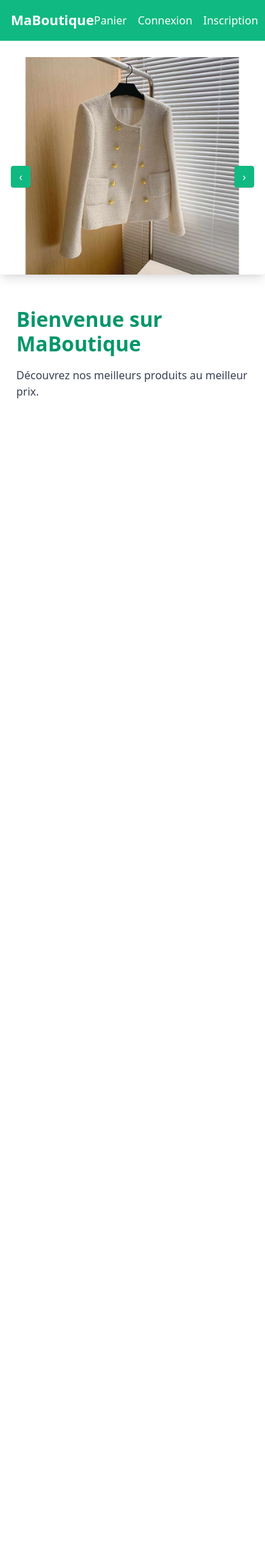
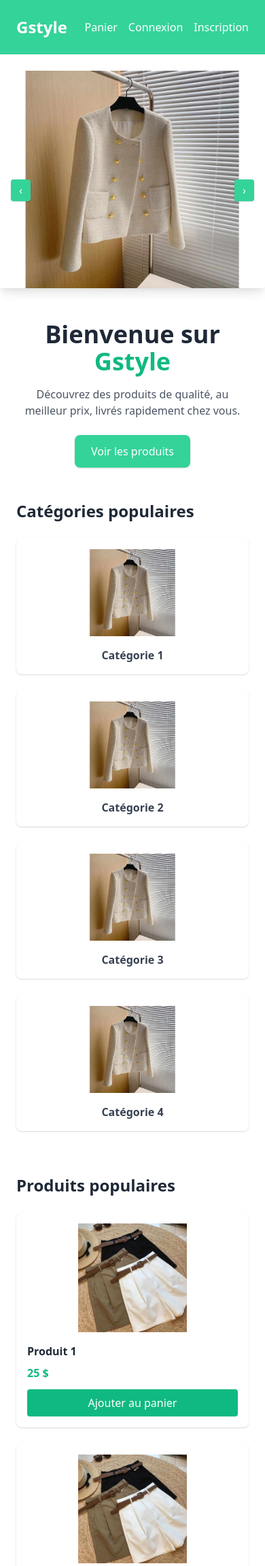
Before and after one commit to danielkankonde/App-fullstack-e-commerce-avec-Django-html-tailwindCss-et-Alpine.js, a Django app: page / in a window 390 px wide. Shown: the top 2304 px of the page at 68% size. Before the commit the page ends 586 px from the top, so only its background shows below. Run offline with Django 5.2, Linux system fonts and the light colour scheme.

Commit message:
design de la page d'accueil home.html

```diff
--- a/ecommerce/templates/base.html
+++ b/ecommerce/templates/base.html
@@ -10,9 +10,9 @@
 <body class="bg-white text-black overflow-x-hidden">
 
 <!-- Navbar -->
-<nav class="bg-green-500 p-4 flex justify-between items-center">
+<nav class="bg-green-400 p-6 flex justify-between items-center">
     <div>
-        <a href="{% url 'home' %}" class="font-bold text-white text-xl">MaBoutique</a>
+        <a href="{% url 'home' %}" class="font-bold text-white text-2xl"><strong class="text-2xl color-green font-bold">G</strong>style</a>
     </div>
 
     <div class="flex items-center space-x-4">
@@ -58,13 +58,13 @@
     <!-- Boutons précédent / suivant -->
     <button
         @click="current = current === 0 ? images.length - 1 : current - 1"
-        class="absolute left-4 top-1/2 -translate-y-1/2 bg-green-500 text-white px-3 py-1 rounded shadow">
+        class="absolute left-4 top-1/2 -translate-y-1/2 bg-green-400 text-white px-3 py-1 rounded shadow">
         ‹
     </button>
 
     <button
         @click="current = current === images.length - 1 ? 0 : current + 1"
-        class="absolute right-4 top-1/2 -translate-y-1/2 bg-green-500 text-white px-3 py-1 rounded shadow">
+        class="absolute right-4 top-1/2 -translate-y-1/2 bg-green-400 text-white px-3 py-1 rounded shadow">
         ›
     </button>
 </div>
@@ -75,5 +75,51 @@
     {% block content %}{% endblock %}
 </div>
 
+<!-- FOOTER -->
+<footer class="bg-gray-900 text-gray-200 mt-10">
+    <div class="max-w-7xl mx-auto px-6 py-10 grid grid-cols-1 md:grid-cols-3 gap-8">
+
+        <!-- À propos -->
+        <div>
+            <h3 class="text-lg font-semibold mb-4">MaBoutique</h3>
+            <p class="text-sm text-gray-400">
+                Votre boutique e-commerce de confiance pour des vêtements modernes
+                et de qualité.
+            </p>
+        </div>
+
+        <!-- Adresse & horaires -->
+        <div>
+            <h3 class="text-lg font-semibold mb-4">Adresse & Horaires</h3>
+            <p class="text-sm text-gray-400">
+                📍 Avenue du Commerce, Kinshasa<br>
+                🕘 Lundi : 08h00 – 18h00<br>
+                🕘 Mardi : 08h00 – 18h00<br>
+                🕘 Mercredi : 08h00 – 18h00<br>
+                🕘 Jeudi : 08h00 – 18h00<br>
+                🕘 Vendredi : 08h00 – 18h00<br>
+                🕘 Samedi : 08h00 – 15h00<br>
+                ❌ Dimanche : Fermé
+            </p>
+        </div>
+
+        <!-- Réseaux sociaux -->
+        <div>
+            <h3 class="text-lg font-semibold mb-4">Suivez-nous</h3>
+            <div class="flex space-x-4">
+                <a href="#" class="hover:text-green-400 transition">Facebook</a>
+                <a href="#" class="hover:text-green-400 transition">Instagram</a>
+                <a href="#" class="hover:text-green-400 transition">WhatsApp</a>
+            </div>
+        </div>
+
+    </div>
+
+    <!-- Copyright -->
+    <div class="border-t border-gray-700 text-center py-4 text-sm text-gray-400">
+        © {{ now|date:"Y" }} MaBoutique — Tous droits réservés
+    </div>
+</footer>
+
 </body>
 </html>
--- a/ecommerce/templates/home.html
+++ b/ecommerce/templates/home.html
@@ -1,11 +1,88 @@
 {% extends "base.html" %}
+{% load static %}
+
+{% block title %}Accueil | MaBoutique{% endblock %}
 
 {% block content %}
-<h1 class="text-3xl font-bold text-green-600 mb-4">
-    Bienvenue sur MaBoutique
-</h1>
 
-<p class="text-gray-700">
-    Découvrez nos meilleurs produits au meilleur prix.
-</p>
+<!-- HERO TEXTE -->
+<section class="text-center mb-12">
+    <h1 class="text-4xl font-extrabold text-gray-800">
+        Bienvenue sur <span class="text-green-500">Gstyle</span>
+    </h1>
+    <p class="mt-4 text-gray-600 max-w-2xl mx-auto">
+        Découvrez des produits de qualité, au meilleur prix, livrés rapidement chez vous.
+    </p>
+    <a href="{% url 'products:list_products' %}"
+       class="inline-block mt-6 bg-green-400 text-white px-6 py-3 rounded-lg shadow hover:bg-green-600 transition">
+        Voir les produits
+    </a>
+</section>
+
+<!-- CATEGORIES -->
+<section class="mb-16">
+    <h2 class="text-2xl font-bold mb-6 text-gray-800">
+        Catégories populaires
+    </h2>
+
+    <div class="grid grid-cols-1 sm:grid-cols-2 md:grid-cols-4 gap-6">
+        {% for cat in "1234" %}
+        <div class="bg-white rounded-lg shadow hover:shadow-lg transition p-4 text-center">
+            <img src="{% static 'images/prod1.jpg' %}" class="h-32 mx-auto object-contain" alt="">
+            <h3 class="mt-4 font-semibold text-gray-700">Catégorie {{ cat }}</h3>
+        </div>
+        {% endfor %}
+    </div>
+</section>
+
+<!-- PRODUITS POPULAIRES -->
+<section class="mb-16">
+    <h2 class="text-2xl font-bold mb-6 text-gray-800">
+        Produits populaires
+    </h2>
+
+    <div class="grid grid-cols-1 sm:grid-cols-2 md:grid-cols-4 gap-6">
+        {% for prod in "1234" %}
+        <div class="bg-white rounded-lg shadow hover:shadow-lg transition p-4">
+            <img src="{% static 'images/prod2.jpg' %}" class="h-40 w-full object-contain" alt="">
+            <h3 class="mt-4 font-semibold text-gray-800">Produit {{ prod }}</h3>
+            <p class="text-green-500 font-bold mt-2">25 $</p>
+            <a href="#"
+               class="block mt-3 bg-green-500 text-white text-center py-2 rounded hover:bg-green-600 transition">
+                Ajouter au panier
+            </a>
+        </div>
+        {% endfor %}
+    </div>
+</section>
+
+<!-- AVANTAGES -->
+<section class="bg-gray-100 rounded-lg p-8 mb-16">
+    <div class="grid grid-cols-1 md:grid-cols-3 gap-6 text-center">
+        <div class="bg-green-400 p-4 text-white rounded-lg">
+            <h3 class="font-bold text-lg">Livraison rapide</h3>
+            <p class="text-white-600 mt-2">Partout en RDC</p>
+        </div>
+        <div class="bg-green-400 p-4 text-white rounded-lg">
+            <h3 class="font-bold text-lg">Paiement sécurisé</h3>
+            <p class="text-white-600 mt-2">Mobile Money & Carte</p>
+        </div>
+        <div class="bg-green-400 p-4 text-white rounded-lg">
+            <h3 class="font-bold text-lg">Support 24/7</h3>
+            <p class="text-white-600 mt-2">Toujours à votre écoute</p>
+        </div>
+    </div>
+</section>
+
+<!-- CALL TO ACTION -->
+<section class="text-center mb-10">
+    <h2 class="text-2xl font-bold text-gray-800">
+        Prêt à faire votre shopping ?
+    </h2>
+    <a href="{% url 'products:list_products' %}"
+       class="inline-block mt-4 bg-green-500 text-white px-8 py-3 rounded-lg shadow hover:bg-green-600 transition">
+        Commencer dès maintenant
+    </a>
+</section>
+
 {% endblock %}
--- a/products/urls.py
+++ b/products/urls.py
@@ -1,6 +1,7 @@
 from django.urls import path
 from . import views
 
+app_name = "products"
 urlpatterns = [
     path('', views.product_list, name='list_products'),
 ]
```
Also changed, not shown: db.sqlite3.
